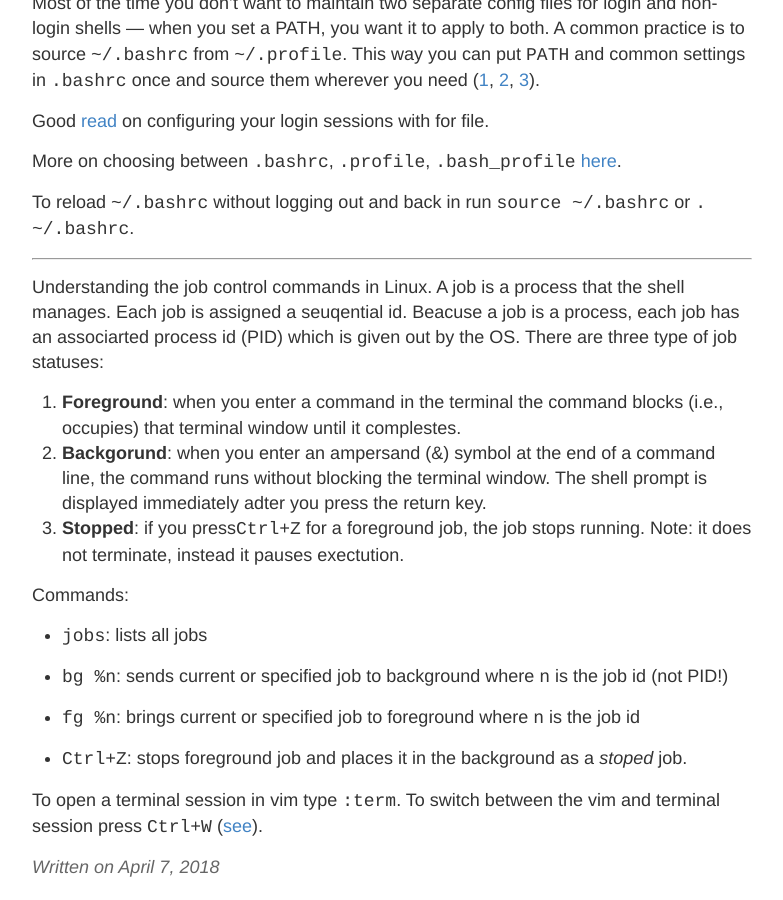
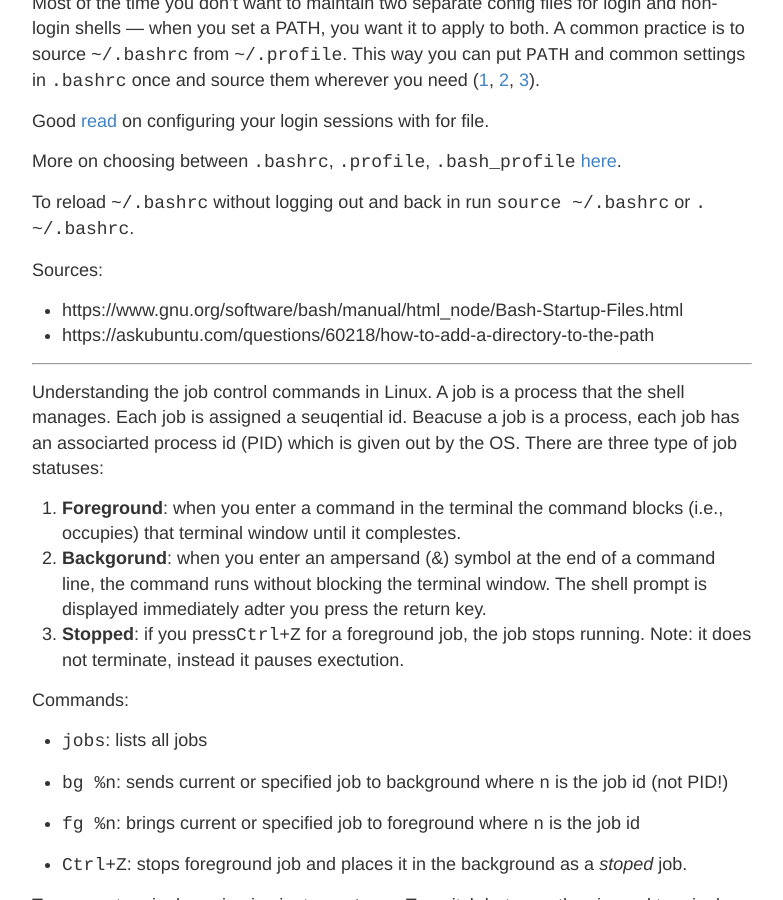
Before and after one commit to gutucristian/gutucristian.github.io, a Jekyll site: the page built from _posts/2018-4-7-vim-and-linux.md, in a window 1280 px wide and 900 px high, scrolled down 2684 px. Shown: the whole window, without its empty margins (248-1031 px from the left). Built offline with Jekyll 4.4.1, drawn with Linux system fonts in a browser that asks for light colours; our own code applies the rules of GitHub Pages for plain Markdown files; some of the changed lines change nothing that is shown.

Commit message:
Update 2018-4-7-vim-and-linux.md

```diff
--- a/_posts/2018-4-7-vim-and-linux.md
+++ b/_posts/2018-4-7-vim-and-linux.md
@@ -86,6 +86,10 @@ More on choosing between `.bashrc`, `.profile`, `.bash_profile` [here](https://s
 
 To reload `~/.bashrc` without logging out and back in run `source ~/.bashrc` or `. ~/.bashrc`.
 
+Sources:
+- https://www.gnu.org/software/bash/manual/html_node/Bash-Startup-Files.html
+- https://askubuntu.com/questions/60218/how-to-add-a-directory-to-the-path
+
 ____________________________________________________________
 
 Understanding the job control commands in Linux. A job is a process that the shell manages. Each job is assigned a seuqential id. Beacuse a job is a process, each job has an associarted process id (PID) which is given out by the OS. There are three type of job statuses:
```
